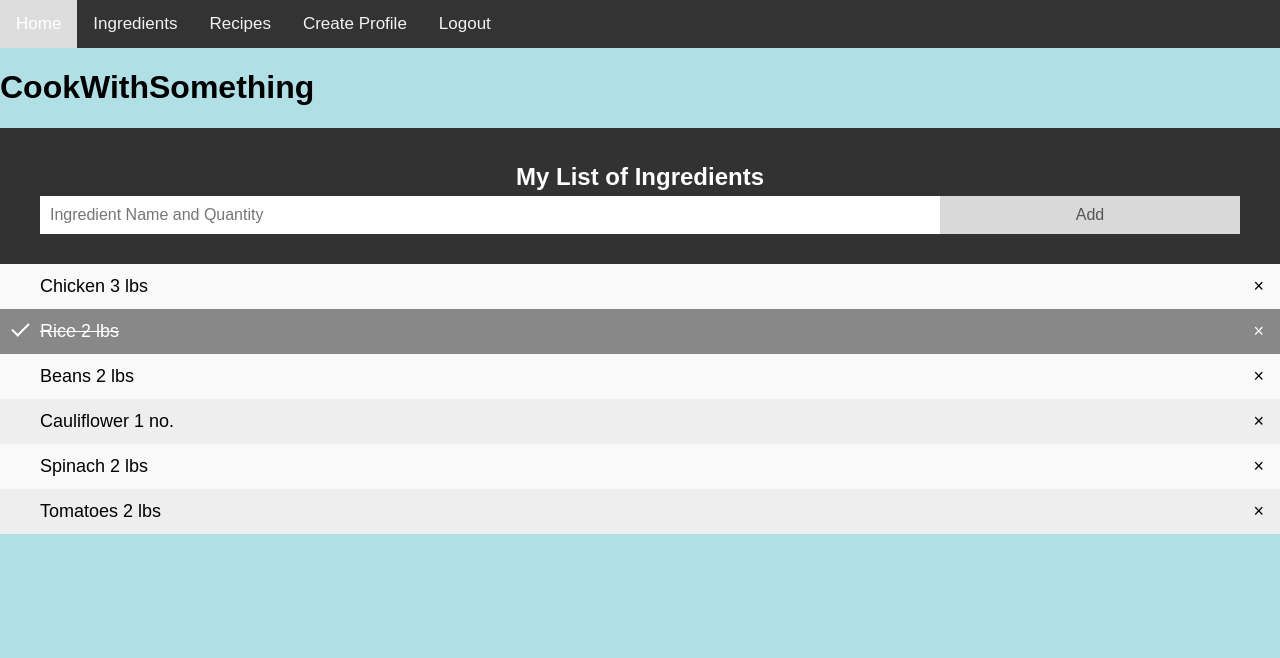
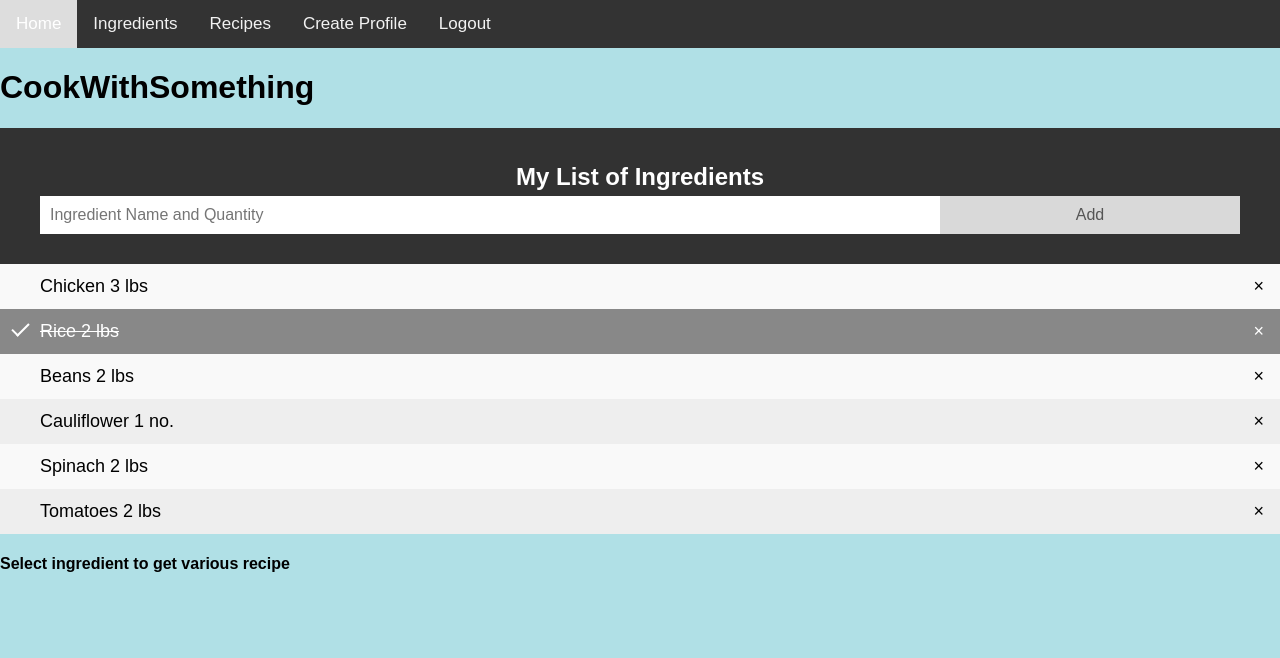
Before and after one commit to ssweetysingh/project-hb-cookwithSomething, a Flask app: template templates/ingredient.html in a window 1280 px wide. Shown: the top 658 px of the page. Run offline with Flask 2, Linux system fonts and the light colour scheme; the template is opened without the code that fills it, so the values that code supplies are empty; parts of the project's set-up code (start-up, migrations or seed data) failed here and were passed over.

Commit message:
project-hb

```diff
--- a/templates/ingredient.html
+++ b/templates/ingredient.html
@@ -240,7 +240,7 @@ th, td {
     <td>2 bunch</td>
   </tr>
 </table> -->
-
+<h4> Select ingredient to get various recipe</h4>
 
     {% for ingredient in ingredients %}
         <a href="/recipes/{{ ingredient.ingredient_id }}">{{ ingredient.ingredient_name }}</a>
```
